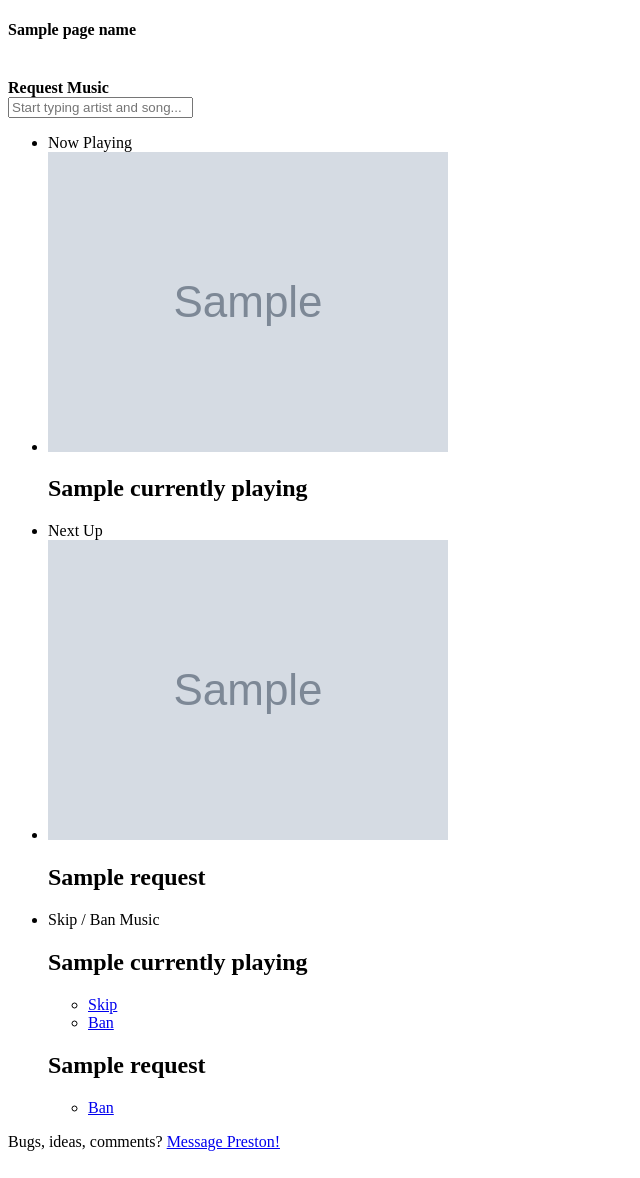
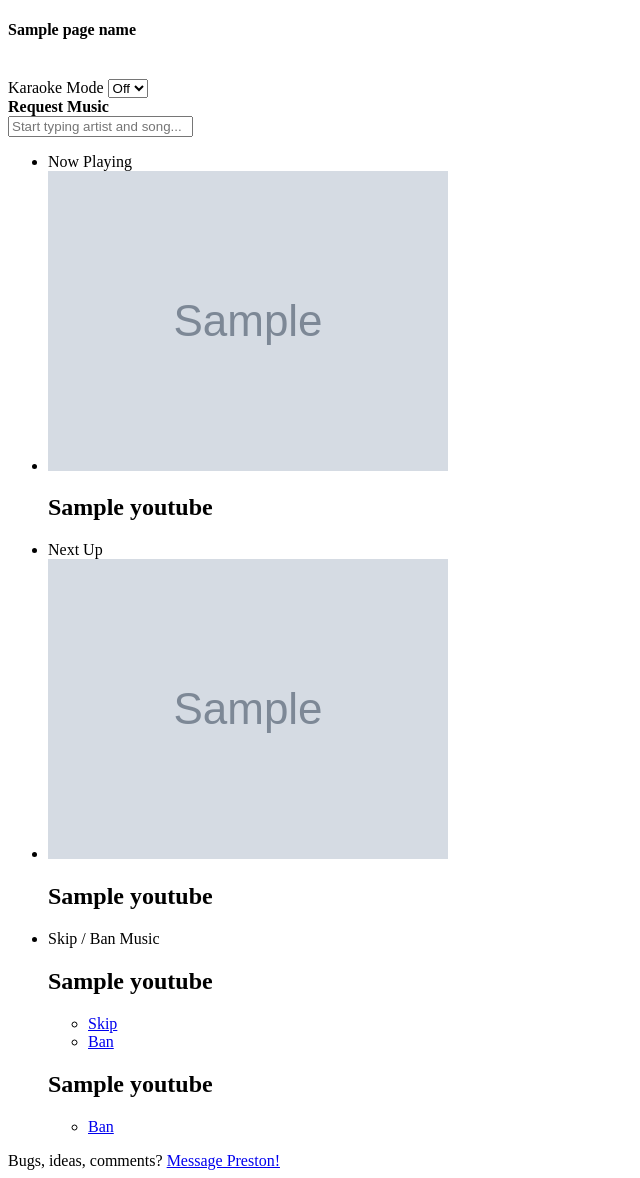
Before and after one commit to prestonconnors/youtube-music-request, a Flask app: template templates/request_music.html in a window 1280 px wide. Shown: the whole page, without its empty margins (0-640 px from the left). Before the commit the page ends 1151 px from the top, so only its background shows below. Run offline with Flask 2, Linux system fonts and the light colour scheme; the template is opened without the code that fills it: most values are stand-ins (such as "Sample title", 1, 10 or a date in 2020); grey boxes marked "Sample" are stand-in pictures; some libraries are stand-ins or nearby versions.

Commit message:
Enhanced karaoke mode.

```diff
--- a/db/tables.py
+++ b/db/tables.py
@@ -33,7 +33,7 @@ class Request(Base): # pylint: disable=R0903
     video_id = Column(String)
     state = Column(Integer)
     requested_time = Column(String, default=func.now())
-    additional_request_information = relationship('AdditionalRequestInformation', uselist=False, back_populates="request")
+    additional_request_information = relationship('AdditionalRequestInformation', uselist=False, back_populates="request", lazy='subquery')
 
 class Requester(Base): # pylint: disable=R0903
     """Requester table."""
@@ -52,4 +52,4 @@ class AdditionalRequestInformation(Base): # pylint: disable=R0903
     dedicated_to = Column(String, default=None)
     performer = Column(String, default=None)
     requested_time = Column(String, default=func.now())
-    request = relationship('Request', back_populates='additional_request_information')
+    request = relationship('Request', back_populates='additional_request_information', lazy='subquery')
--- a/main.py
+++ b/main.py
@@ -73,11 +73,7 @@ def request_music():
         currently_playing = None
         establishment = None
 
-    if 'mode' in establishment:
-        if establishment['mode'] == 'karaoke':
-            page_name = 'Request Karaoke'
-        else:
-            page_name = 'Request Music'
+    page_name = 'Request Music'
     response = make_response(render_template('request_music.html',
                                              product_name=PRODUCT_NAME,
                                              page_name=page_name,
@@ -93,8 +89,8 @@ def request_music():
         response.set_cookie('establishment_id', '1')
     return response
 
-@APP.route('/request/<int:establishment_id>/<string:video_id>')
-def submit_request(establishment_id, video_id):
+@APP.route('/request/<int:establishment_id>/<string:mode>/<string:video_id>')
+def submit_request(establishment_id, mode, video_id):
     """Submits the request."""
 
     if 'requester_id' in request.cookies:
@@ -108,7 +104,7 @@ def submit_request(establishment_id, video_id):
                                                   video_id)
 
         if request_valid:
-            if get_establishment(establishment_id)['mode'] in ['karaoke']:
+            if mode in ['karaoke']:
                 flash(message, 'success')
                 return redirect(url_for('additional_request_information', establishment_id=establishment_id, video_id=video_id))
 
--- a/request/get_currently_playing.py
+++ b/request/get_currently_playing.py
@@ -8,12 +8,13 @@ from request.youtube_list import youtube_list
 def get_currently_playing(establishment_id):
     """See if video was already requested."""
     session = db_session()
-    result = session.query(Request.video_id).\
+    result = session.query(Request).\
                             filter(Request.establishment_id == establishment_id,
                                    Request.state == 1).first()
     session.close()
 
     if result:
-        return youtube_list([result[0]])[0]
+        result.youtube = youtube_list([result.video_id])[0]
+        return result
     else:
         return None
--- a/request/youtube_playlistitems.py
+++ b/request/youtube_playlistitems.py
@@ -15,11 +15,12 @@ def youtube_playlistitems(playlist_id):
                'key': YOUTUBE_API_KEY
               }
 
-    requests_cache.install_cache('youtube_playlistitems', expire_after=86400)
+    '''requests_cache.install_cache('youtube_playlistitems', expire_after=86400)
     response = requests.get('https://www.googleapis.com/youtube/v3/playlistItems', params=payload)
     results = []
     for item in response.json()['items']:
         video_id = item['snippet']['resourceId']['videoId']
-        results.append(video_id)
+        results.append(video_id)'''
+    return ["fyNgFKWNJFs","x3bfa3DZ8JM","0jMPXRDYpkQ","ZAfAud_M_mg","pbMwTqkKSps","gl1aHhXnN1k","ApXoWvfEYVU","ajN57m_OSpY","7w4Udbys4O4","U68MJz9DrI4","W16bk86xIY0","rsuKmbYokuk","b63IPrrdPOU","ixkoVwKQaJg","aJOTlE1K90k","OSUxrSe5GbI","6ONRf7h3Mdk","zUOh09GoQgk","kg1BljLu9YY","bo_efYhYU2A","XCQK6LmhYqc","56WBK4ZK_cw","kxloC1MKTpg","m7Bc3pLyij0","LdH7aFjDzjI","kN0iD0pI3o0","mzB1VGEGcSU","BDocp-VpCwY","AX3Bsiq-13k","A9hcJgtnm6Q","Uk1hv6h7O1Y","IPXIgEAGe4U","7_rftpd0u0U","nuckTcoZG4Q","SAWzXkV3hHo","kkLk2XWMBf8","Q4-jOuHO-z4","77RmU8QcM4k","WXBHCQYxwr0","yNXDxUQ4c9U","vB67ddBhO1c","Sc97AUImI04","k73EBmeJ950","KfXvjxbRhZk","6-v1b9waHWY","3dP6pyWe30Y","EQnk-h-LCpQ","uF9YayOgjRg","fKtY_37r1VI","JudqK1hL18w","iI2f8eA8x4Q","-MZ8guTxcFU","B1dmRjyN0CQ","iJUM11goXAU","kudi8OtMu9s","njwXRJDNpbQ","50VNCymT-Cs","t1YHv1wHAxo","qr1-WpWOUk8","CQVNGp0qrLg","ZZhwwtr0n40","HZoX-10-VMs","hW3MN8Jt4g4","u5kP_nfFVt4","MN83XL_a50Q","ZHl4_qJnuAM","yaXAMuhIe7Y","qA7hsFLvepc","a2HF7WRXib8","0A5xm0VLBXE"]
 
     return results
--- a/static/youtube_autocomplete.js
+++ b/static/youtube_autocomplete.js
@@ -6,8 +6,10 @@ $( document ).on( "pagecreate", function() {
             html = "",
             establishment_id = getCookie("establishment_id")
             extra_search_terms = [];
-            if (document.getElementById("karaoke").value == "true") {
+            mode = "regular";
+            if ($("#karaoke-mode :selected").text() == "On") {
                 extra_search_terms.push("karaoke");
+                mode = "karaoke";
             }
             if (extra_search_terms.length > 0) {
                 extra_search_terms.unshift("");
@@ -27,7 +29,7 @@ $( document ).on( "pagecreate", function() {
                 $.each( response, function ( i, val ) {
                     var artist = val["title"].split(" - ")[0],
                         title = val["title"].split(" - ")[1];
-                    html += "<li>" + "<a href=\"/request/" + establishment_id + "/" + val["videoId"] + "\"><img src=\"" + val["thumbnail"] + "\">" + artist + "<p>" + title + "</p></a></li>";
+                    html += "<li>" + "<a href=\"/request/" + establishment_id + "/" + mode + "/" + val["videoId"] + "\"><img src=\"" + val["thumbnail"] + "\">" + artist + "<p>" + title + "</p></a></li>";
                 });
                 $ul.html( html );
                 $ul.listview( "refresh" );
--- a/templates/request_music.html
+++ b/templates/request_music.html
@@ -7,6 +7,13 @@
     {% block content %}
 
         <div data-role="content">
+            <form>
+                <label for="karaoke-mode">Karaoke Mode</label>
+                <select id="karaoke-mode" name="mode" data-role="flipswitch">
+                    <option>Off</option>
+                    <option selected="">Off</option>
+                </select>
+            </form>
             <div id="flashed-messages">
                 {% with messages = get_flashed_messages(with_categories=true) %}
                     {% if messages %}
@@ -21,11 +28,7 @@
 
             </div>
             <div id="search">
-                {% if establishment["mode"] == "karaoke" %}
-                    <strong>Request Karaoke</strong>
-                {% else %}
-                     <strong>Request Music</strong>
-                {% endif %}
+                <strong>Request Music</strong>
                 <form class="ui-filterable">
                     <input id="autocomplete-input" data-type="search" placeholder="Start typing artist and song...">
                 </form>
@@ -33,12 +36,18 @@
             </div>
 
             {% if currently_playing %}
-                {% set artist = currently_playing['title'].split(' - ')[0] %}
-                {% set title = currently_playing['title'].split(' - ')[1] %}
+                {% set artist = currently_playing.youtube['title'].split(' - ')[0] %}
+                {% set title = currently_playing.youtube['title'].split(' - ')[1] %}
+                {% if currently_playing.additional_request_information %}
+                    {% if currently_playing.additional_request_information.performer %}
+                        {% set artist = currently_playing.additional_request_information.performer + " peforming" %}
+                        {% set title = currently_playing.youtube['title'] %}
+                    {% endif %}
+                {% endif %}
                 <div id="currently-playing">
                     <ul data-role="listview" data-inset="true">
                         <li data-role="list-divider">Now Playing</li>
-                        <li><img src="{{ currently_playing['thumbnail'] }}"><h2>{{ artist }}</h2><p>{{ title }}</li>
+                        <li><img src="{{ currently_playing.youtube['thumbnail'] }}"><h2>{{ artist }}</h2><p>{{ title }}</li>
                     </ul>
                 </div>
             {% endif %}
@@ -48,9 +57,15 @@
                     <ul data-role="listview" data-inset="true">
                         <li data-role="list-divider">Next Up</li>
                         {% for request in requests %}
-                            {% set artist = request['title'].split(' - ')[0] %}
-                            {% set title = request['title'].split(' - ')[1] %}
-                            <li><img src="{{ request['thumbnail'] }}"><h2>{{ artist }}</h2><p>{{ title }}</li>
+                            {% set artist = request.youtube['title'].split(' - ')[0] %}
+                            {% set title = request.youtube['title'].split(' - ')[1] %}
+                            {% if request.additional_request_information %}
+                                {% if request.additional_request_information.performer %}
+                                    {% set artist = request.additional_request_information.performer + " performing" %}
+                                    {% set title = request.youtube['title'] %}
+                                 {% endif %}
+                            {% endif %}
+                            <li><img src="{{ request.youtube['thumbnail'] }}"><h2>{{ artist }}</h2><p>{{ title }}</li>
                         {% endfor %}
                     </ul>
                 </div>
@@ -61,17 +76,17 @@
                         <ul data-role="listview" data-inset="true">
                             <li data-role="list-divider">Skip / Ban Music</li>
                             <div data-role="collapsible">
-                                <h2>{{ currently_playing['title'] }}</h2>
+                                <h2>{{ currently_playing.youtube['title'] }}</h2>
                                 <ul data-role="listview" data-inset="true">
-                                    <li><a href="/skip/1/{{ currently_playing['videoId'] }}">Skip</a></li>
-                                    <li><a href="/ban/1/{{ currently_playing['videoId'] }}">Ban</a></li>
+                                    <li><a href="/skip/1/{{ currently_playing.youtube['videoId'] }}">Skip</a></li>
+                                    <li><a href="/ban/1/{{ currently_playing.youtube['videoId'] }}">Ban</a></li>
                                 </ul>
                             </div>
                                 {% for request in requests %}
                                     <div data-role="collapsible">
-                                        <h2>{{ request['title'] }}</h2>
+                                        <h2>{{ request.youtube['title'] }}</h2>
                                         <ul data-role="listview" data-inset="true">
-                                            <li><a href="/ban/1/{{ request['videoId'] }}">Ban</a></li>
+                                            <li><a href="/ban/1/{{ request.youtube['videoId'] }}">Ban</a></li>
                                         </ul>
                                     </div>
                                 {% endfor %}
@@ -81,12 +96,6 @@
 
             <div ="contact">
                 Bugs, ideas, comments? <a href="slack://user?team=UCVB1Q89G&id=DBQGA6RMY">Message Preston!</a>
-            </div>
-            {% if establishment["mode"] == "karaoke" %}
-                <input type="hidden" id="karaoke" value="true">
-            {% else %}
-                <input type="hidden" id="karaoke" value="false">
-            {% endif %}
         </div>
 
     {% endblock %}
```
Also changed, not shown: api/player.py (+15 -0 lines), request/get_requests.py (+14 -5 lines), templates/player.html (+18 -0 lines).
